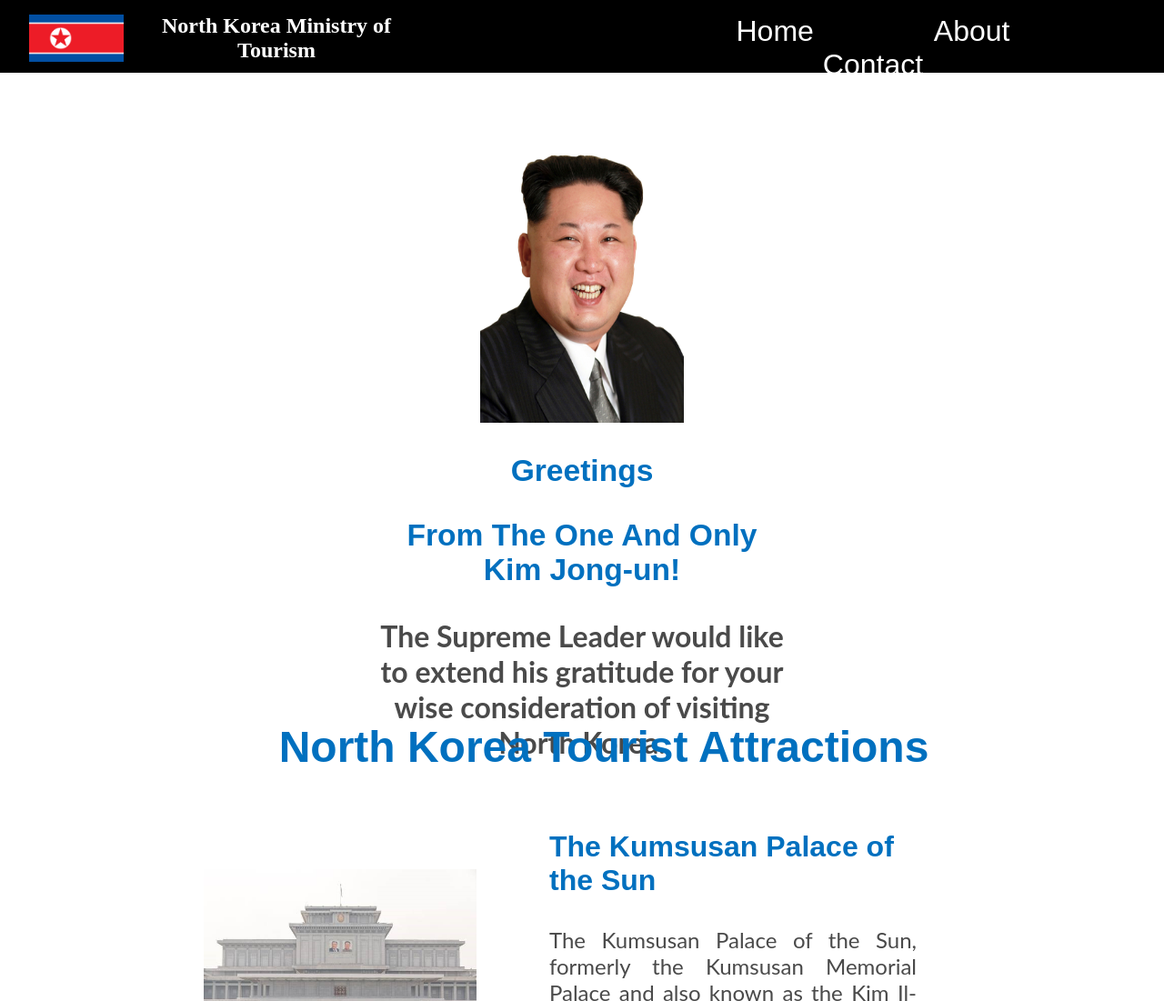
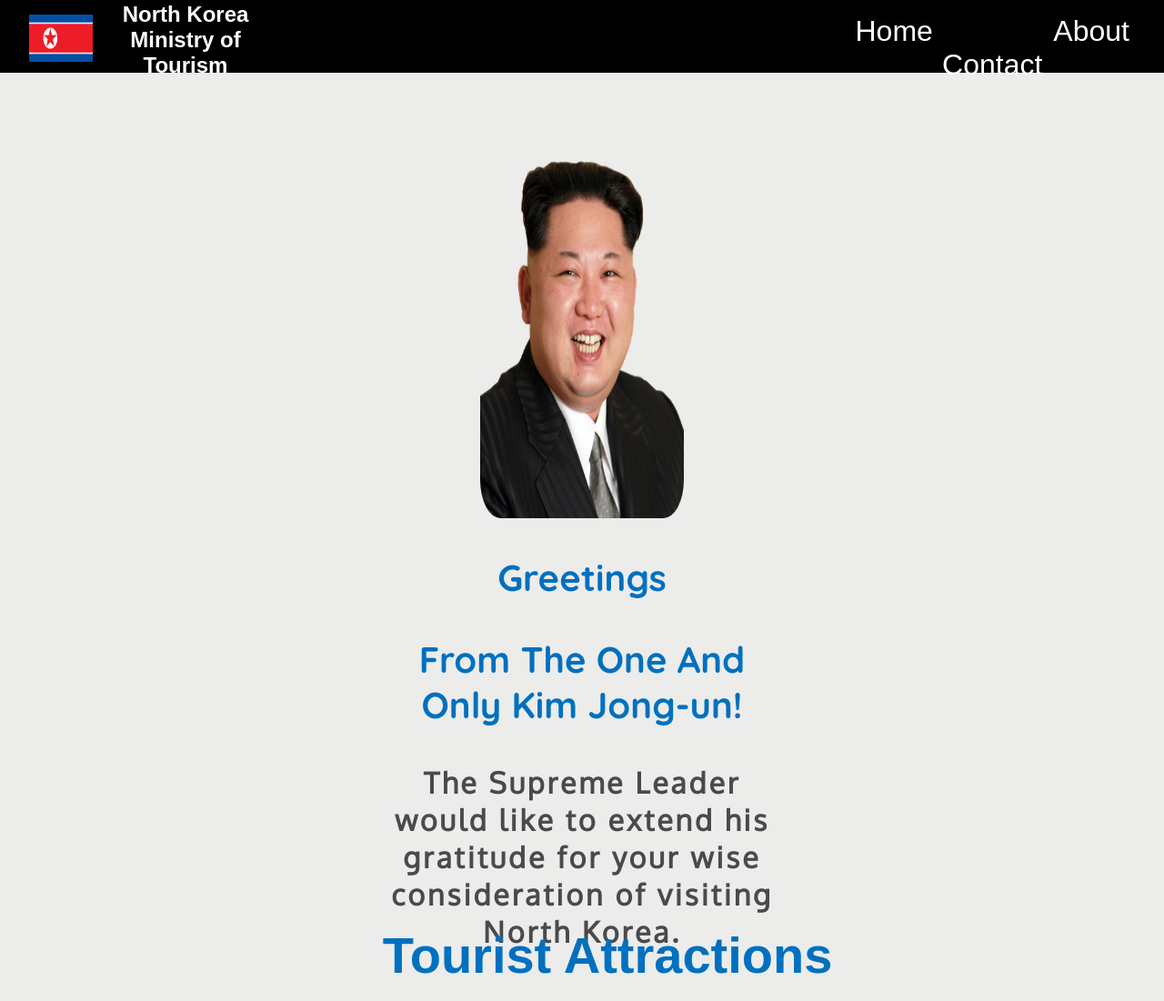
Before and after one commit to mjt1400/Tan_Magan_Module1_Exam, a plain HTML site: page index.html in a window 1280 px wide. Shown: the top 1101 px of the page at 91% size. Drawn offline with Linux system fonts and the light colour scheme.

Commit message:
Changes in Design

```diff
--- a/index.css
+++ b/index.css
@@ -1,14 +1,15 @@
 body{
     display: flex;
     flex-direction: column;
-    background-image: white;
+    background-color: #ECECEB;
     margin:0;
 
 }
 header{
     background-color: black ;
-    width: 100%;
+    width: 110%;
     margin:auto;
+    font-family: 'Arial',sans-serif;
     position: fixed;
     height:5em;
 }
@@ -16,7 +17,7 @@
 ul{
     text-align: center;
     display: block;
-    width:50%;
+    width:45%;
     height: 100%;
     margin-left: auto;
     margin-right: auto;
@@ -27,13 +28,13 @@
     display: inline-block;
     font-size: 2rem;
     margin:0px 2em 0px 2em;
-    font-family: 'Montserrat',sans-serif;
+    font-family: 'Arial',sans-serif;
     color:white;
 }
 .flag-block{
     margin-top:0.1em;
     float:left;
-    width:35%;
+    width:20%;
     height:100%;
 
     display:flex;
@@ -41,10 +42,11 @@
 
 
 }
-.flag-block>img{
+#flag{
     height:65%;
     width:25%;
     display:block;
+    border-radius: 0%;
 
 }
 
@@ -61,8 +63,8 @@
 h1{
     margin-left: 1em;
     margin-top:3em;
-    font-family: 'Montserrat','Raleway',sans-serif;
-    font-size: 3.0rem;
+    font-family: 'Arial',sans-serif;
+    font-size: 3.5rem;
     color: #0070bf;
     text-align: center;
 }
@@ -78,22 +80,24 @@
 
 
 img{
-    width: 350px;
-    height: 200px;
+    width: 550px;
+    height: 350px;
     margin-left: 2em;
     margin-top: auto;
     margin-bottom: auto;
+    border-radius: 10%;
 }
 
 p{
     text-align: justify;
-    font-family: 'Lato','sans-serif';
-    font-size: 1.5rem;
+    font-family: 'Oxygen', sans-serif;
+    font-size: 1.8rem;
+    letter-spacing: 3px;
     color: #4A4A4A;
 }
 h3{
-    font-family: 'Montserrat','Raleway',sans-serif;
-    font-size: 2.0rem;
+    font-family: 'Quicksand', sans-serif;
+    font-size: 2.2rem;
     color: #0070bf;
 }
 span{
@@ -102,13 +106,13 @@
 }
 .greeting-block{
     display: block;
-    margin:150px auto 150px auto;
+    margin:150px auto 350px auto;
 
 
 }
 .greeting-block >img{
     width:25%;
-    height: 90%;
+    height: 120%;
     margin-left: auto;
     margin-right: auto;
     display: block;
@@ -119,7 +123,7 @@
     margin-left: auto;
     margin-right: auto;
     display: block;
-    font-size: 2.1rem;
+    font-size: 2.5rem;
     text-align:center;
 
 }
--- a/index.html
+++ b/index.html
@@ -1,11 +1,12 @@
 <html>
     <head>
         <link rel="stylesheet" href='index.css'>
+        <link href="https://fonts.googleapis.com/css2?family=Oxygen&family=Quicksand:wght@300;500;600;700&display=swap" rel="stylesheet">
     </head>
     <body>
         <header>
             <div class='flag-block'>
-                <img src='north-korea-flag.png'>
+                <img src='north-korea-flag.png' id="flag">
                 <h6>North Korea Ministry of Tourism</h6>
             </div>
 
@@ -27,12 +28,12 @@
             </p>
         </div>
 
-        <h1>North Korea Tourist Attractions</h1>
+        <h1>Tourist Attractions</h1>
         <div class="kumsusan-block" >
             <img src='kumsusan-palace.jpg'>
             <span>
                 <h3>The Kumsusan Palace of the Sun</h3>
-                <p>The Kumsusan Palace of the Sun, formerly the Kumsusan Memorial Palace and also known as the Kim Il-sung and Kim Jong-il Mausoleum, is a building in Pyongyang's northeast corner that serves as the mausoleum for North Korea's founder, Kim Il-sung, and his son, Kim Jong-il, who were both posthumously designated as Eternal President and Eternal General Secretary. The Kumsusan Assembly Hall, which functioned as Kim Il-official sung's home, was erected in 1976. Kim Jong-il had the structure refurbished and turned into his father's tomb after the older Kim died in 1994. It is estimated to have cost at least $100 million. According to other accounts, the sum might be as high as $900 million. Kim Il-embalmed sung's body is kept in a transparent glass sarcophagus within the palace. His head is propped up on a traditional Korean buckwheat cushion, and his torso is draped in the Workers' Party of Korea's flag. Kim Jong-il's remains are currently on display in a chamber next to his father's and are arranged in a same manner.</p>
+                <p>The Kumsusan Palace of the Sun, formerly the Kumsusan Memorial Palace and also known as the Kim Il-sung and Kim Jong-il Mausoleum, is a building in Pyongyang's northeast corner that serves as the mausoleum for North Korea's founder, Kim Il-sung, and his son, Kim Jong-il, who were both posthumously designated as Eternal President and Eternal General Secretary. The Kumsusan Assembly Hall, which functioned as Kim Il-official sung's home, was erected in 1976. Kim Jong-il had the structure refurbished and turned into his father's tomb after the older Kim died in 1994. It is estimated to have cost at least $100 million. According to other accounts, the sum might be as high as $900 million. Kim Jong-il's remains are currently on display in a chamber next to his father's and are arranged in a same manner.</p>
             </span>
         </div>
 
@@ -41,7 +42,7 @@
 
             <span>
                 <h3>Kim II Sung Square</h3>
-                <p>North Korea's main public plaza, Kim II Sung Square, is located in the heart of Pyongyang, the capital. The plaza measures 75,000 square meters (807,293 square feet in size, making it the world's 51st biggest public square.Kim Il Sung Square is most known for holding North Korea's military parades, which are often covered by international and domestic media. Mass dances, rallies, and new year's festivities featuring live performances by the Moranbong band, ice sculptures, and fireworks are all hosted on the square during special occasions. It was finished in August 1954, named after the country's founding leader and everlasting President Kim Il Sung, as the country sought to rebuild itself after being substantially decimated by the Korean War, which ravaged the country from 1950 to 1953. Kim Il Sung Square, which is paved with granite titles, can house up to 100,000 people. This is how troops and entertainers maintain flawless order during military parades attended by tens of thousands of people. You can see both the front and rear of the square from the square's center. Looking out towards the river, you can see the Taedong River and the Juche Tower, which stands towering on the opposite bank. The majestic Grand People's Study House edifice completes the backdrop to the square on the front side. Anyone visiting Pyongyang should pay a visit to Kim Il Sung Square. It won't let you down, especially with its stunning surroundings.</p>
+                <p>North Korea's main public plaza, Kim II Sung Square, is located in the heart of Pyongyang, the capital. Kim Il Sung Square is most known for holding North Korea's military parades, which are often covered by international and domestic media. Mass dances, rallies, and new year's festivities featuring live performances by the Moranbong band, ice sculptures, and fireworks are all hosted on the square during special occasions. It was finished in August 1954, named after the country's founding leader and everlasting President Kim Il Sung, as the country sought to rebuild itself after being substantially decimated by the Korean War. Kim Il Sung Square, which is paved with granite titles, can house up to 100,000 people. This is how troops and entertainers maintain flawless order during military parades attended by tens of thousands of people.</p>
             </span>
         </div>
 
@@ -58,7 +59,7 @@
             <img src='mansu-hill.png'>
             <span>
                 <h3>Mansu Hill Grand Monument</h3>
-                <p>In April 1972, the monument was erected to commemorate Kim Il Sung's 60th birthday. Only Kim Il-sung was featured on the monument at the time. Following Kim Jong-death il's in 2011, a similar monument of him was constructed on the north side of Kim Il-sung. The statue was originally clad in gold leaf, but was eventually changed to bronze. Simultaneously, Kim Il-monument sung's was changed to show him at a later age, smiling. The original Mao outfit worn by Kim Il-sung was likewise replaced with a Western-style suit. Kim Jong-monument il's originally had a long coat, but it was quickly replaced with his distinctive parka. A mosaic painting depicting a scene from Mount Paektu,[5] regarded to be the sacred mountain of revolution, is shown behind the center sculptures on a wall of the Korean Revolution Museum building. Two memorials, one on either side of the statues, lead out from the structure and feature sculptures representing various soldiers, laborers, and farmers engaged in anti-Japanese revolutionary battle and socialist revolution. They are 5 meters tall on average, with a lengthy line of human figures painted on them.</p>
+                <p>In April 1972, the monument was erected to commemorate Kim Il Sung's 60th birthday. Only Kim Il-sung was featured on the monument at the time. Following Kim Jong-death il's in 2011, a similar monument of him was constructed on the north side of Kim Il-sung. The statue was originally clad in gold leaf, but was eventually changed to bronze. Simultaneously, Kim Il-monument sung's was changed to show him at a later age, smiling. The original Mao outfit worn by Kim Il-sung was likewise replaced with a Western-style suit. Kim Jong-monument il's originally had a long coat, but it was quickly replaced with his distinctive parka. Two memorials, one on either side of the statues, lead out from the structure and feature sculptures representing various soldiers, laborers, and farmers engaged in anti-Japanese revolutionary battle and socialist revolution.</p>
             </span>
         </div>
 
@@ -66,7 +67,7 @@
             <img src='juche-tower.jpg'>
             <span>
                 <h3>Juche Tower</h3>
-                <p>The Juche Tower was built on the occasion of the 70th birthday of President Kim Il-Sung, by the River Taedong in 1982 (Juche 71). The tower has a 20-metre-long torch which can be seen glowing throughout the night. The Juche idea is central to North Korea's policies and political framework, stressing the need of self-reliance and self-defense. You can go up the Juche Tower and have a panoramic view of the whole capital city. It is also possible to sit and relax by the steps leading to the tower seeing people get along with their daily lives. Right across from the river the portraits of the Leaders can be seen in Kim Il Sung Square with the impressive Grand People's Study House in the background. The skyline of Pyongyang had some major changes in 2012 and many of the buildings seen on the right-hand side of the square are new. The Ryugyong Hotel has also seen some changes as it was only a few years ago that this gigantic building was not covered in glass resulting in a concrete pyramid looming over the whole city of Pyongyang.</p>
+                <p>The Juche Tower was built on the occasion of the 70th birthday of President Kim Il-Sung, by the River Taedong in 1982 (Juche 71). The tower has a 20-metre-long torch which can be seen glowing throughout the night. The Juche idea is central to North Korea's policies and political framework, stressing the need of self-reliance and self-defense. You can go up the Juche Tower and have a panoramic view of the whole capital city. It is also possible to sit and relax by the steps leading to the tower seeing people get along with their daily lives. Right across from the river the portraits of the Leaders can be seen in Kim Il Sung Square with the impressive Grand People's Study House in the background. The skyline of Pyongyang had some major changes in 2012 and many of the buildings seen on the right-hand side of the square are new.</p>
             </span>
 
         </div>
```
Also changed, not shown: myohyang.jpg (added).
